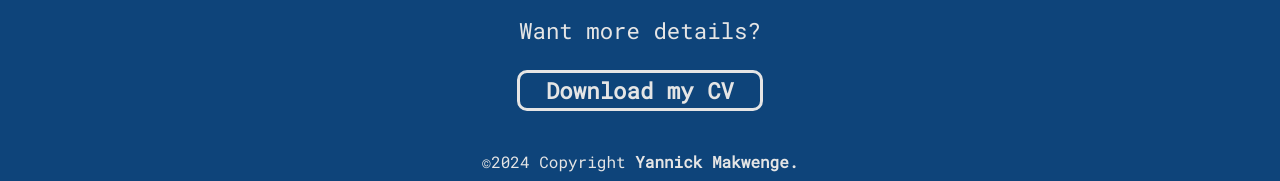
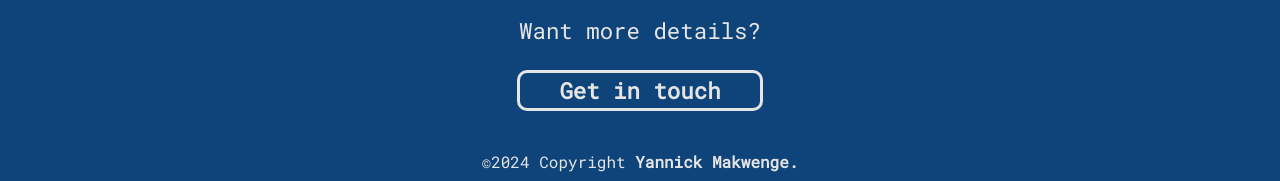
Before and after one commit to Yannick-M243/portofolio-frontend, a React (Create React App) app: page / in a window 1280 px wide. Shown: the part 5569-5750 px from the top of the page. Built offline with nearby package versions, Linux system fonts and the light colour scheme; no server answers; the HTML template or start-up script is replaced by a standard one.

Commit message:
remove CV

```diff
--- a/src/components/Footer.js
+++ b/src/components/Footer.js
@@ -1,13 +1,11 @@
 import React from 'react'
-import CV from '../docs/CV-Yannick-Boteti-Makwenge-2024.pdf';
 
 function Footer() {
   return (
       <section id="footer">
           <p>Want more details?</p>
-          <a href={CV} download="CV-Yannick-Boteti-Makwenge-2024"
-              target="_blank" rel="noreferrer">
-              <div className='link-container'>Download my CV</div>
+          <a href="mailto:yannickmakwenge@gmail.com" rel="noreferrer">
+              <div className='link-container'>Get in touch</div>
           </a>
           <div className='outer-footer'>
               <span className='copyright'>&copy;2024 Copyright <a href="https://github.com/Yannick-M243" target="_blank" rel="noreferrer">Yannick Makwenge.</a></span>
```
Also changed, not shown: 1 other file (tests, documents, lock files or other folders).
